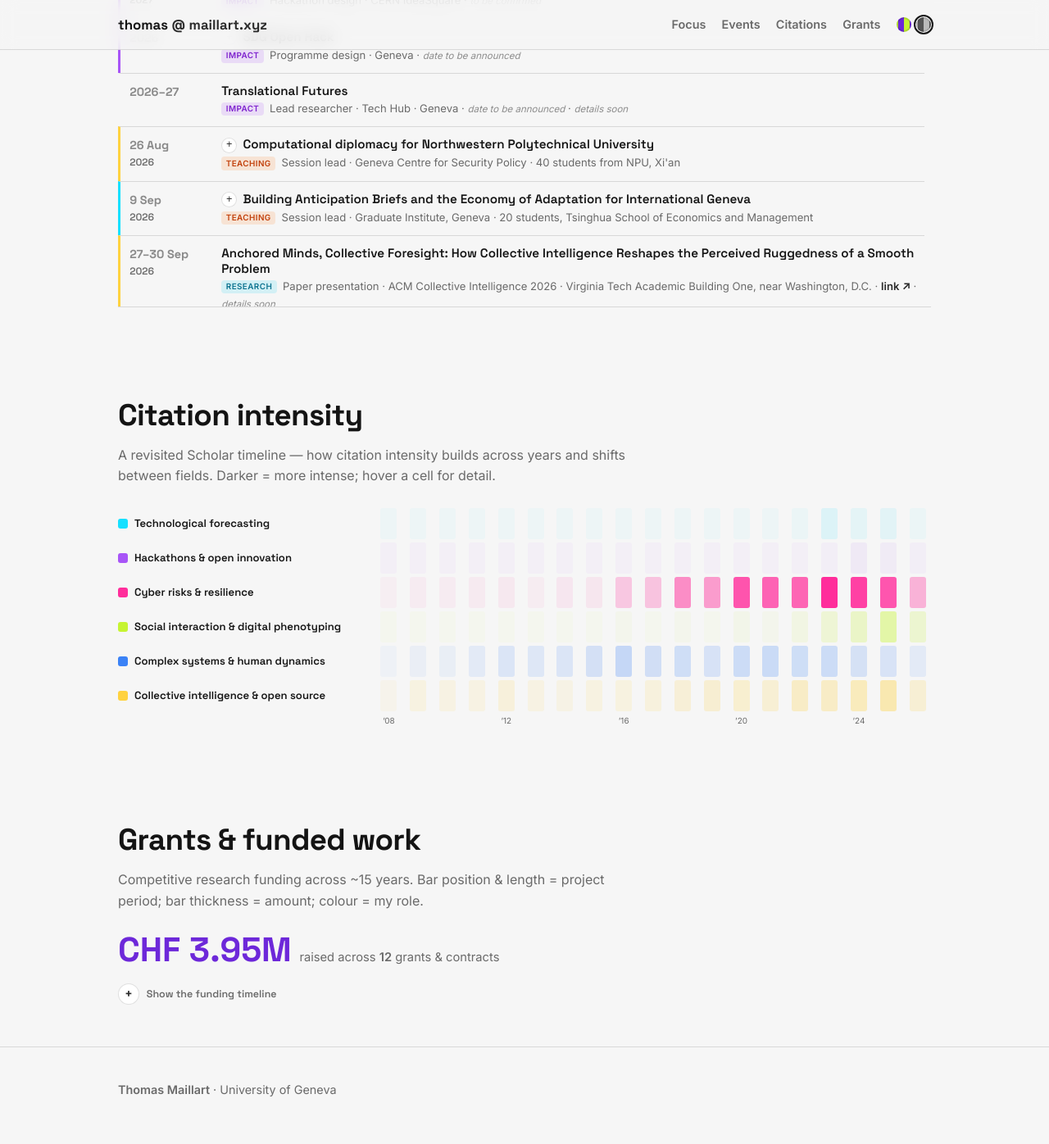
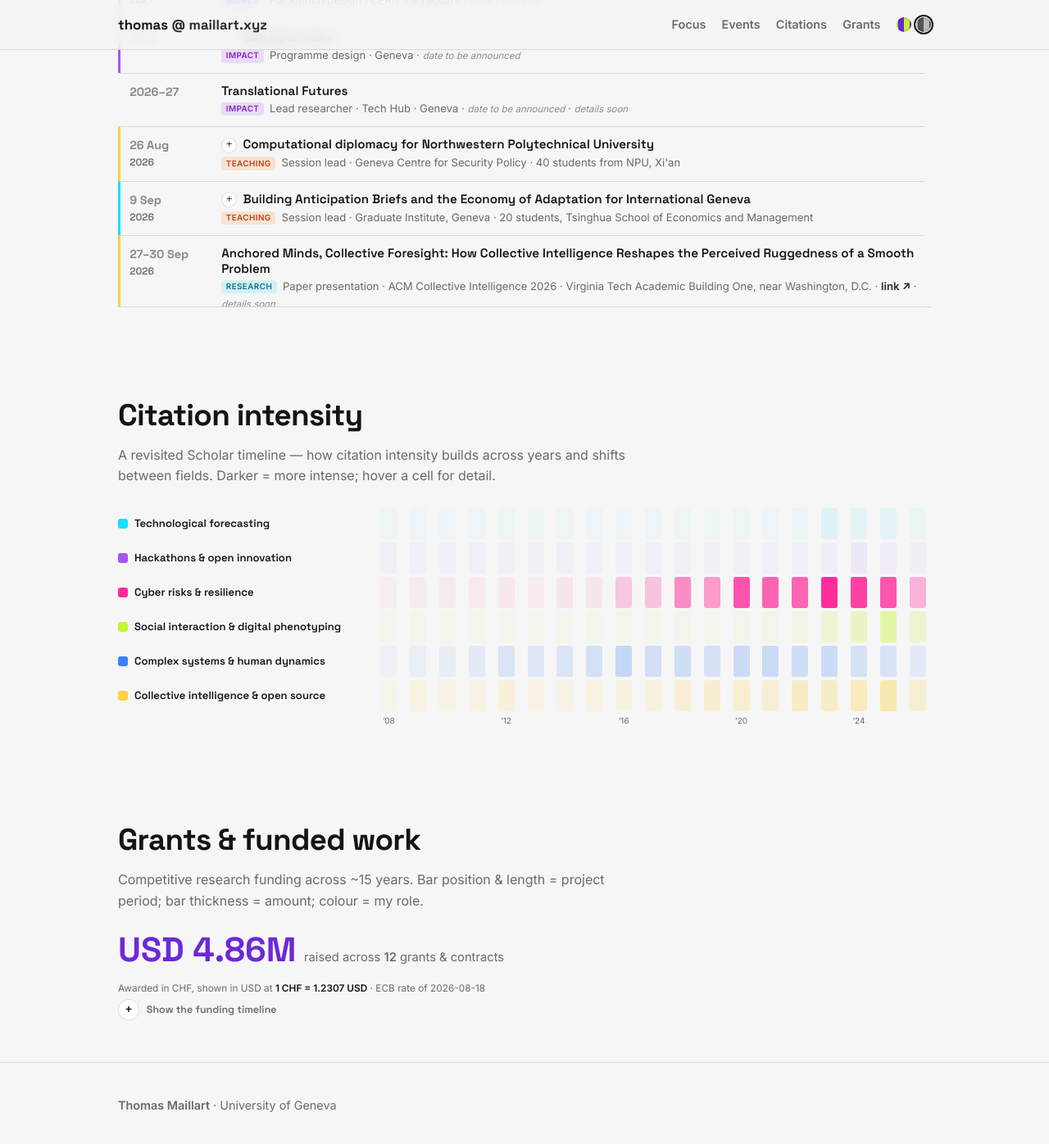
Before and after one commit to wazaahhh/wazaahhh.github.io, a Jekyll site: the page built from lab.html, in a window 1280 px wide and 1400 px high, scrolled down 2121 px. Shown: the top 1396 px of the window at 82% size. Built offline with Jekyll 4.4.1, drawn with Linux system fonts in a browser that asks for light colours; some of the changed lines change nothing that is shown.

Commit message:
Grants in USD, at a rate that refreshes itself
Every amount — the headline total and each row — is now shown in USD while
the data stays in the CHF it was awarded in. The rate comes from the ECB
via Frankfurter (no key, CORS-open, no server needed), fetched at most once
a day and cached in localStorage; 1 CHF = 1.2307 USD of 2026-08-18 is
pinned in the source as the fallback when that fetch cannot happen, so the
page never renders a blank or a stale-looking zero.

A footnote states the conversion and whether the rate on screen is live or
the pinned one, and the bar tooltips carry both currencies, so nobody has
to guess what was actually awarded.

```diff
--- a/lab.html
+++ b/lab.html
@@ -281,6 +281,9 @@ section { padding: 3.2rem 0; }
 .fund-toggle:hover { color:var(--ink); }
 .fund-toggle:hover .pm { border-color:var(--accent); background:var(--accent-soft); transform:scale(1.06); }
 .fund-toggle:focus-visible { outline:2px solid var(--accent); outline-offset:3px; border-radius:4px; }
+.fx-note { font-size:.74rem; color:var(--muted); margin:.35rem 0 0; }
+.fx-note b { font-weight:600; color:var(--ink); }
+.fx-note .live { color:var(--accent); font-weight:600; }
 .fund-body[hidden] { display:none; }
 .fund-body { margin-top:1.1rem; animation:fundin .4s ease both; }
 @keyframes fundin { from { opacity:0; transform:translateY(-8px); } to { opacity:1; transform:none; } }
@@ -528,6 +531,7 @@ footer { border-top:1px solid var(--line); padding:2.5rem 0; color:var(--muted);
     <span class="fund-total" id="fund-total">—</span>
     <span class="fund-sub">raised across <b id="fund-n">—</b> grants &amp; contracts</span>
   </div>
+  <p class="fx-note" id="fx-note"></p>
   <button class="fund-toggle" id="fund-toggle" type="button" aria-expanded="false" aria-controls="fund-body">
     <span class="pm" aria-hidden="true">+</span><span class="lbl">Show the funding timeline</span>
   </button>
@@ -723,18 +727,51 @@ const GRANTS=[
   const Y0=2012, Y1=2027, span=Y1-Y0;
   const roleColor={PI:'#6d28d9', Partner:'#22d3ee', Co:'#9aa0aa'};  // fixed → stay colored in any theme
   const roleName={PI:'Principal Investigator', Partner:'Project partner', Co:'Co-applicant'};
-  const fmt=k=> k>=1000 ? 'CHF '+(k/1000).toFixed(2).replace(/\.?0+$/,'')+'M' : 'CHF '+Math.round(k)+'k';
+  // Amounts are awarded in CHF and shown in USD. The rate is fetched from the ECB
+  // (via Frankfurter, no key, CORS-open) once a day and cached; the pinned value is
+  // the fallback when that fetch cannot happen. Nothing here needs a server.
+  const FX={ rate:1.2307, date:'2026-08-18', live:false };
+  const fmt=k=>{ const u=k*FX.rate;
+    return u>=1000 ? 'USD '+(u/1000).toFixed(2).replace(/\.?0+$/,'')+'M' : 'USD '+Math.round(u)+'k'; };
+  const fmtCHF=k=> k>=1000 ? 'CHF '+(k/1000).toFixed(2).replace(/\.?0+$/,'')+'M' : 'CHF '+Math.round(k)+'k';
   const esc=s=> String(s).replace(/&/g,'&amp;').replace(/"/g,'&quot;');
-  document.getElementById('fund-total').textContent=fmt(GRANTS.reduce((a,b)=>a+b.k,0));
+  const totalK=GRANTS.reduce((a,b)=>a+b.k,0);
   document.getElementById('fund-n').textContent=GRANTS.length;
+  const paintFx=()=>{
+    document.getElementById('fund-total').textContent=fmt(totalK);
+    g.querySelectorAll('.g-label span[data-k]').forEach(el=>{
+      el.textContent = el.dataset.f + ' · ' + fmt(+el.dataset.k); });
+    g.querySelectorAll('.g-bar[data-k]').forEach(b=>{
+      b.dataset.d = b.dataset.p + ' · ' + fmt(+b.dataset.k) + ' (' + fmtCHF(+b.dataset.k) + ') · ' + b.dataset.r; });
+    const n=document.getElementById('fx-note');
+    if(n) n.innerHTML = `Awarded in CHF, shown in USD at <b>1 CHF = ${FX.rate.toFixed(4)} USD</b> · `
+      + (FX.live ? `<span class="live">live ECB rate</span>, ${FX.date}` : `ECB rate of ${FX.date}`);
+  };
+  paintFx();
+  // refresh the rate at most once a day, and never block the render on it
+  (async()=>{
+    const KEY='fx.chf.usd';
+    try{
+      const c=JSON.parse(localStorage.getItem(KEY)||'null');
+      if(c && (Date.now()-c.t) < 864e5){ FX.rate=c.rate; FX.date=c.date; FX.live=true; paintFx(); return; }
+      const r=await fetch('https://api.frankfurter.dev/v1/latest?base=CHF&symbols=USD', {cache:'no-store'});
+      const j=await r.json();
+      if(j && j.rates && j.rates.USD){
+        FX.rate=j.rates.USD; FX.date=j.date; FX.live=true;
+        localStorage.setItem(KEY, JSON.stringify({rate:j.rates.USD, date:j.date, t:Date.now()}));
+        paintFx();
+      }
+    }catch(e){ /* pinned fallback already on screen */ }
+  })();
   const ks=GRANTS.map(x=>Math.sqrt(x.k)), kmin=Math.min(...ks), kmax=Math.max(...ks);
   const thick=k=> 6 + (Math.sqrt(k)-kmin)/(kmax-kmin)*22;   // amount → bar thickness 6..28px
   const rows=[...GRANTS].sort((a,b)=> b.s-a.s || b.k-a.k);  // most recent on top
   g.innerHTML=rows.map((x,i)=>{
     const left=(x.s-Y0)/span*100, width=(x.e+1-x.s)/span*100, h=thick(x.k);
-    return `<div class="g-row"><div class="g-label"><b>${x.n}</b><span>${x.f} · ${fmt(x.k)}</span></div>
+    return `<div class="g-row"><div class="g-label"><b>${x.n}</b><span data-f="${esc(x.f)}" data-k="${x.k}">${x.f} · ${fmt(x.k)}</span></div>
       <div class="g-track"><div class="g-bar" style="--i:${i};left:${left}%;width:${width}%;height:${h}px;background:${roleColor[x.role]}"
-        data-n="${esc(x.n)}" data-f="${esc(x.f)}" data-d="${x.s}–${x.e} · ${fmt(x.k)} · ${roleName[x.role]}"></div></div></div>`;
+        data-n="${esc(x.n)}" data-f="${esc(x.f)}" data-k="${x.k}" data-p="${x.s}–${x.e}" data-r="${roleName[x.role]}"
+        data-d="${x.s}–${x.e} · ${fmt(x.k)} · ${roleName[x.role]}"></div></div></div>`;
   }).join('');
   let ticks=''; for(let y=Y0;y<=2026;y+=2) ticks+=`<div class="g-tick" style="left:${(y-Y0)/span*100}%">’${String(y).slice(2)}</div>`;
   g.insertAdjacentHTML('afterend', `<div class="g-axis"><div></div><div class="g-ticks">${ticks}</div></div>`);
```
